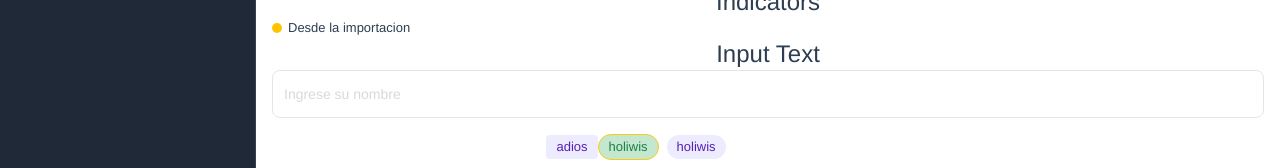
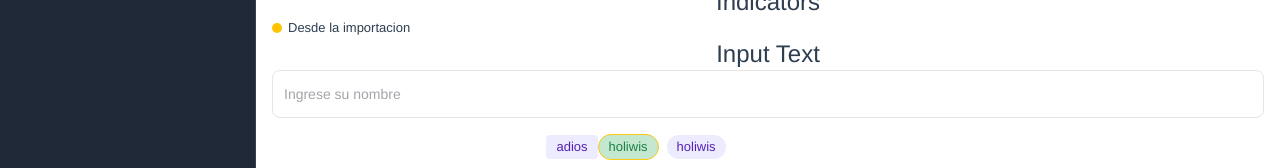
Before and after one commit to KevinZav/Punto-Venta, a Vue app: page /#/testing in a window 1280 px wide. Shown: the part 421-589 px from the top of the page. Built offline with nearby package versions, Linux system fonts and the light colour scheme.

Commit message:
fix: add new functions to input text

```diff
--- a/src/app/shared/modules/components/inputs/InputText.vue
+++ b/src/app/shared/modules/components/inputs/InputText.vue
@@ -1,28 +1,56 @@
 <template>
-  <div :class="`relative input-text-floating ${status || variant}`">
-    <input type="text" id="floating_outlined" class="peer" :placeholder="placeholder" v-model="value" />
-    <label for="floating_outlined"
+  <div :class="`relative rounded-lg input-text-floating ${touched ? (status || variant) : variant}`">
+    <input
+      :type="type"
+      :id="idInput"
+      class="peer"
+      :placeholder="placeholder"
+      v-model="value"
+      @focusout="touched = true"/>
+    <label :for="idInput"
       class="peer-focus:activate peer-placeholder-shown:scale-100 peer-placeholder-shown:-translate-y-1/2 peer-placeholder-shown:top-1/2">
       {{ labelText }}
     </label>
   </div>
+  <span v-if="!valid && touched" :class="`text-red-${lightText}`">
+    <typography :variant="'metadata'" :text="messageHelp"></typography>
+  </span>
 </template>
 
 <script>
 import { inputStatus }  from '@/app/shared/constants/input'
+import uniqud from 'uniqid'
+import Typography from '../Typography/Typography.vue'
 
 export default {
   name: 'InputText',
+  components: {
+    Typography
+  },
   props: {
     modelValue: {
       type: String,
       default: '',
     },
+    type: {
+      type: String,
+      default: 'text',
+      validator (value) {
+        return ['text', 'password'].includes(value)
+      }
+    },
     labelText: {
       type: String,
       required: true
     },
+    lightText: {
+      type: Number,
+      default: 900,
+    },
     placeholder: {
+      type: String
+    },
+    messageHelp: {
       type: String
     },
     variant: {
@@ -43,8 +71,14 @@ export default {
   emits: ['update:modelValue'],
   data () {
     return {
-      status: null
+      status: null,
+      idInput: null,
+      touched: false,
+      valid: true
     }
+  },
+  mounted () {
+    this.idInput = uniqud()
   },
   methods: {
     evalValidator (validator, value) {
@@ -62,6 +96,20 @@ export default {
 
         return allValidators.every(item => item)
       }
+    },
+    async evalAllValidators (value) {
+      if (!this.setVariantByStatus || !this.validators) return
+
+      const { ERROR, PENDING } = inputStatus
+
+      this.status = PENDING
+
+      const [validators, asyncValidators] = this.validators
+      const evalValidators = validators ? this.evalValidator(validators, value) : true
+      const evalAsyncValidators = asyncValidators ? await this.evalValidatorAsync(asyncValidators, value) : true
+
+      this.status = evalValidators && evalAsyncValidators ? this.variant : ERROR
+      this.valid = evalValidators && evalAsyncValidators
     }
   },
   computed: {
@@ -75,18 +123,11 @@ export default {
     }
   },
   watch: {
-    async modelValue(value) {
-      if (!this.setVariantByStatus || !this.validators) return
-
-      const { SUCCESS, ERROR, PENDING } = inputStatus
-
-      this.status = PENDING
-
-      const [validators, asyncValidators] = this.validators
-      const evalValidators = validators ? this.evalValidator(validators, value) : true
-      const evalAsyncValidators = asyncValidators ? await this.evalValidatorAsync(asyncValidators, value) : true
-
-      this.status = evalValidators && evalAsyncValidators ? SUCCESS : ERROR
+    async modelValue (value) {
+      await this.evalAllValidators(value)
+    },
+    async touched (value) {
+      await this.evalAllValidators(value)
     }
   }
 }
--- a/src/assets/styles/global/components/inputs/_input-text.scss
+++ b/src/assets/styles/global/components/inputs/_input-text.scss
@@ -2,20 +2,23 @@
 
 @layer utilities {
   .input-text-floating {
+    background-color: inherit;
+
     input {
       @apply block px-2.5 pb-2.5 pt-4 w-full text-sm bg-transparent rounded-lg border-[1px] border-secondary-300 appearance-none focus:outline-none focus:ring-0;
 
       &::placeholder {
-        @apply text-white;
+        @apply text-transparent;
 
         &:focus {
-          @apply text-secondary-400;
+          @apply text-secondary-800;
         }
       }
     }
 
     label {
-      @apply absolute text-sm text-secondary-400 duration-300 transform -translate-y-4 scale-75 top-2 z-10 origin-[0] bg-white px-2 left-1;
+      background-color: inherit;
+      @apply absolute text-sm text-secondary-800 duration-300 transform -translate-y-4 scale-75 top-2 z-10 origin-[0] px-2 left-1;
     }
 
     .activate {
```
